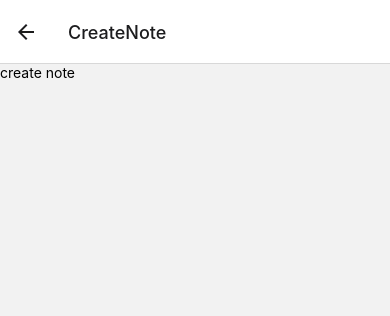
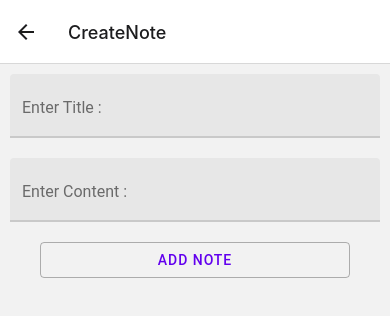
Before and after one commit to DariuDev/NotepadReactNative, a React Native app: screen /CreateNote in a window 390 px wide. Shown: the top 316 px of the page. Built offline with nearby package versions, Linux system fonts and the light colour scheme.

Commit message:
add text Input and button in create screen

```diff
--- a/src/features/screens/CreateNoteScreen.js
+++ b/src/features/screens/CreateNoteScreen.js
@@ -1,8 +1,35 @@
-import React from 'react';
-import {View,Text} from 'react-native';
+import React, {useState} from 'react';
+import {View} from 'react-native';
+import {TextInput, Button} from 'react-native-paper';
 
 export const CreateNoteScreen = () => {
-    return (
-        <View><Text>create note</Text></View>
-    );
-}
+  const [title, setTitle] = useState();
+  const [content, setContent] = useState();
+  return (
+    <View>
+      <TextInput
+        label="Enter Title :"
+        textContentType="Title"
+        keyboardType="Enter A Title"
+        autoCapitalize="none"
+        value={title}
+        onChangeText={text => setTitle(text)}
+        style={{margin: 10}}
+      />
+      <TextInput
+        label="Enter Content :"
+        textContentType="Title"
+        keyboardType="Enter A Title"
+        autoCapitalize="none"
+        value={content}
+        onChangeText={text => setContent(text)}
+        style={{margin: 10}}
+      />
+      <Button
+        style={{marginLeft: 40, marginRight: 40, marginTop: 10}}
+        mode="outlined">
+        Add Note
+      </Button>
+    </View>
+  );
+};
```
